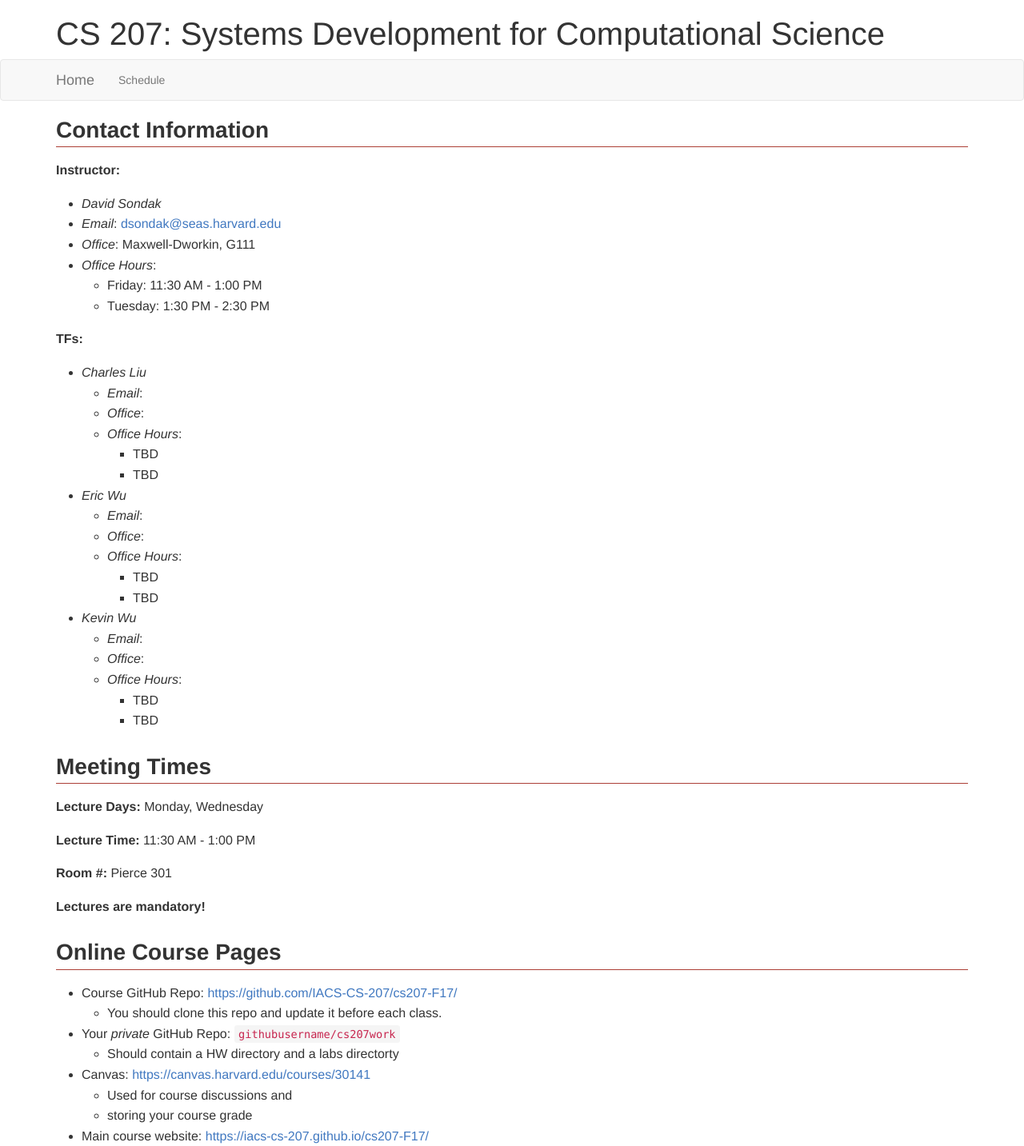
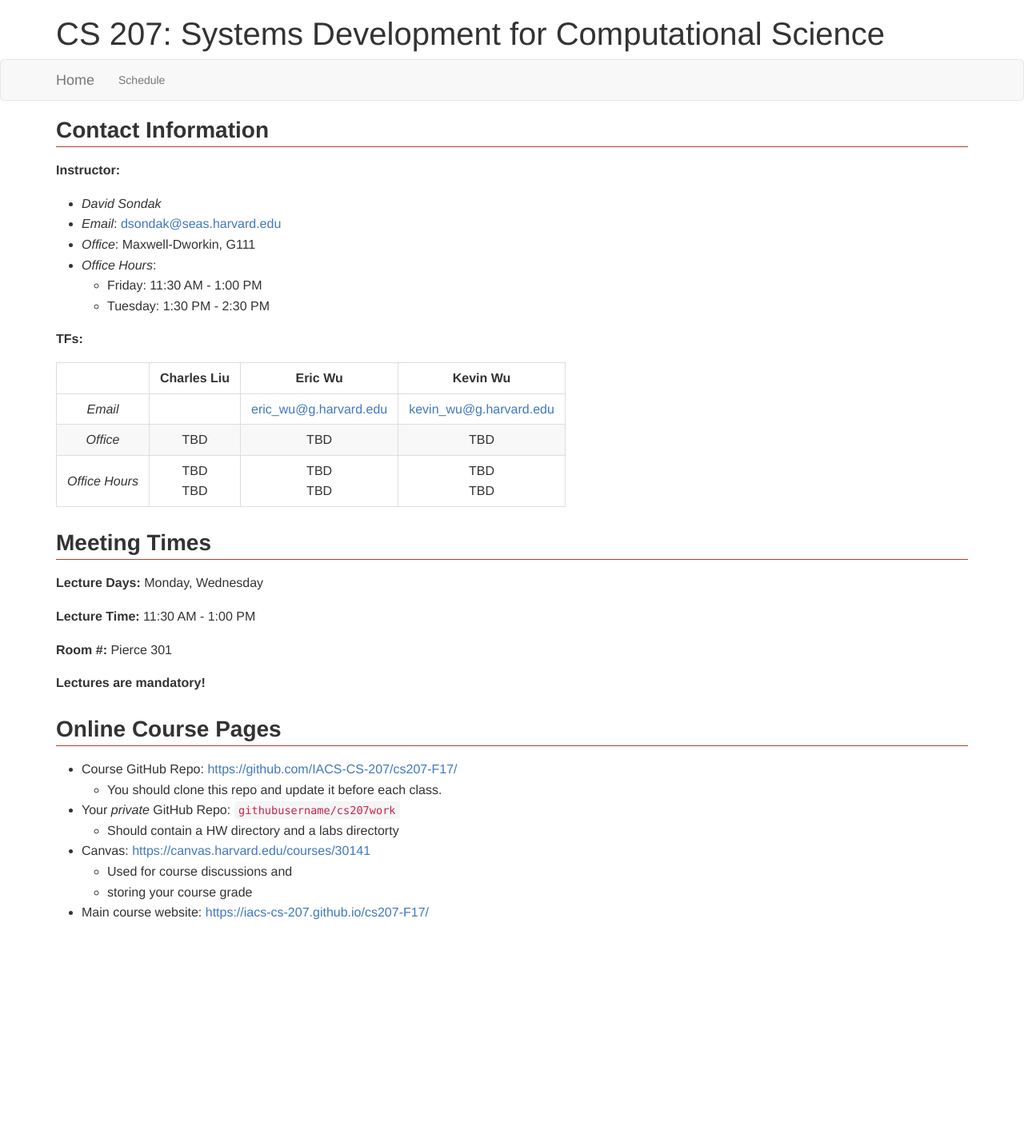
Before and after one commit to xuwd11/cs207_Weidong_Xu, a Jekyll site: the page built from index.md, in a window 1280 px wide. Shown: the whole page at 80% size. Built offline with Jekyll 4.4.1, drawn with Linux system fonts in a browser that asks for light colours; nearby versions of some CDN libraries; after the commit the page ends 1154 px from its top, so only the background shows below that.

Commit message:
Changed TF contact info formatting to tabular form.

```diff
--- a/index.md
+++ b/index.md
@@ -16,26 +16,11 @@ layout: "default"
 
 **TFs:**
 
-* *Charles Liu*
-  * *Email*:
-  * *Office*:
-  * *Office Hours*:
-    * TBD
-    * TBD
-
-* *Eric Wu*
-  * *Email*:
-  * *Office*:
-  * *Office Hours*:
-    * TBD
-    * TBD
-
-* *Kevin Wu*
-  * *Email*:
-  * *Office*:
-  * *Office Hours*:
-    * TBD
-    * TBD
+|               | **Charles Liu** | **Eric Wu**             | **Kevin Wu**             |
+| :---:         | :---:           | :---:                   | :---:                    |
+| *Email*       |                 | <eric_wu@g.harvard.edu> | <kevin_wu@g.harvard.edu> |
+| *Office*      | TBD             | TBD                     | TBD                      |
+| *Office Hours*| TBD <br> TBD    | TBD <br> TBD            | TBD <br> TBD             |
 
 
 ## Meeting Times
```
